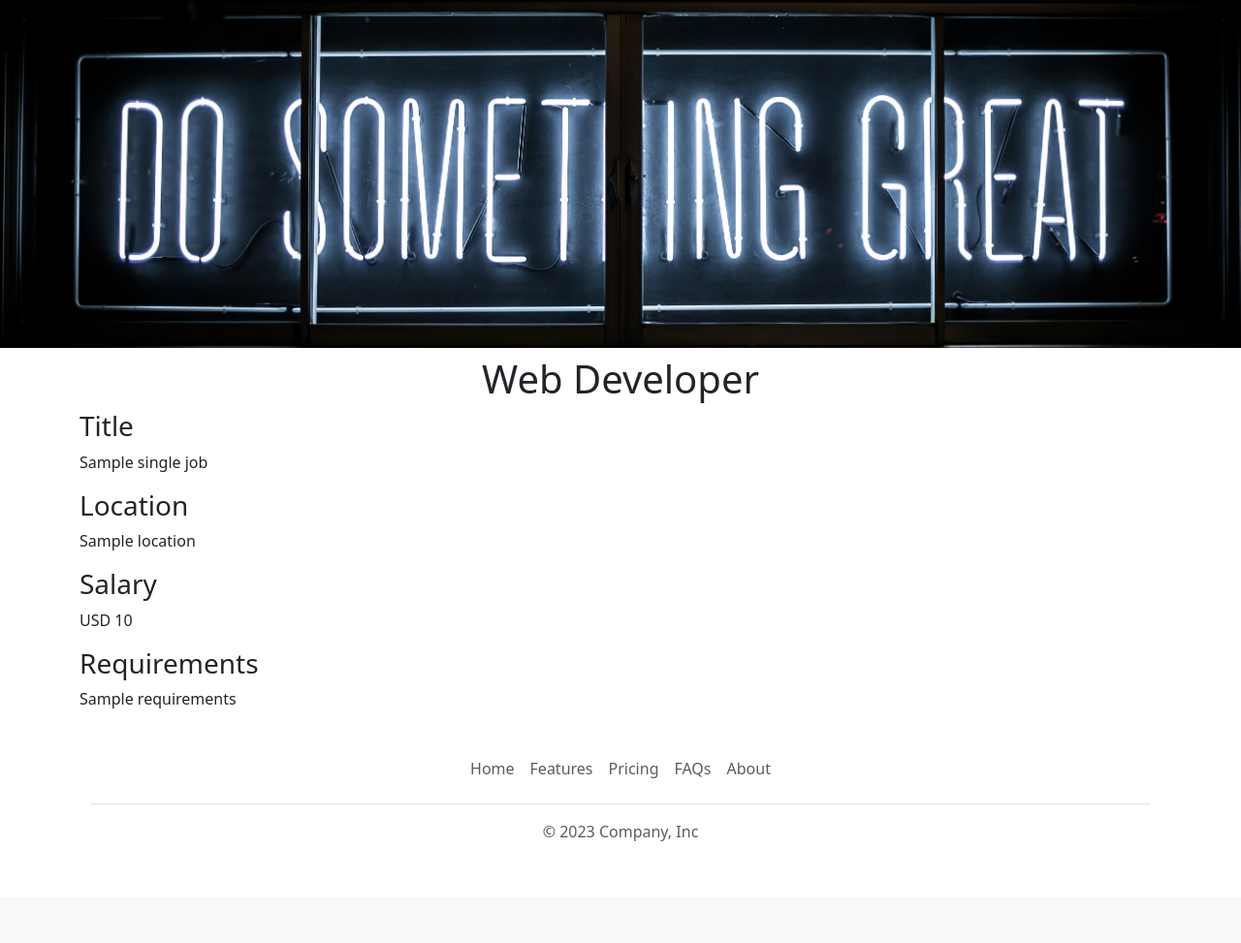
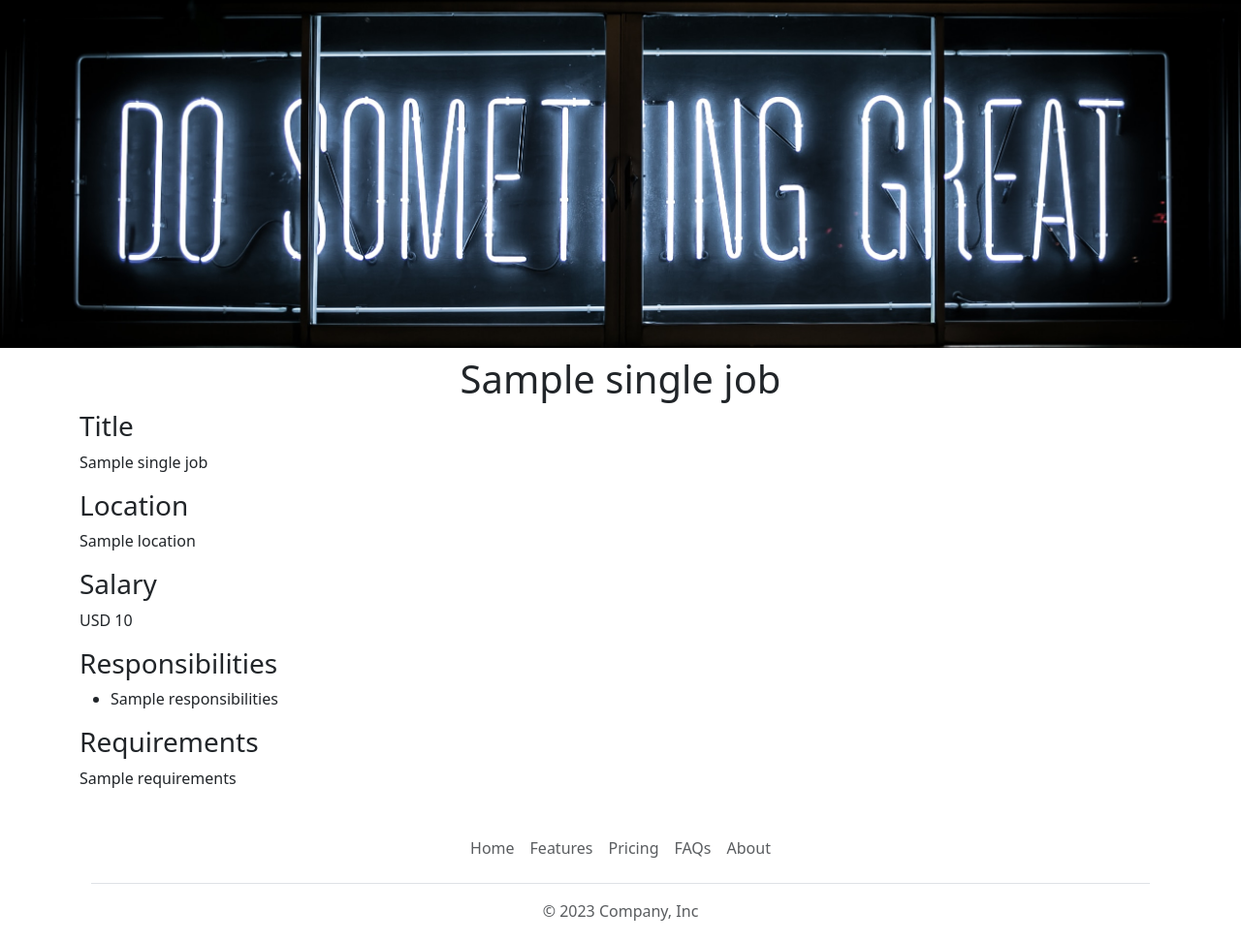
Before and after one commit to amatteini79/web-am-repository, a Flask app: template templates/jobpage.html in a window 1280 px wide. Shown: the part 57-1030 px from the top of the page at 97% size. Before the commit the page ends 925 px from the top, so only its background shows below. Run offline with Flask 3, Linux system fonts and the light colour scheme; the template is opened without the code that fills it: most values are stand-ins (such as "Sample title", 1, 10 or a date in 2020).

Commit message:
split list respondibilities

```diff
--- a/templates/banner.html
+++ b/templates/banner.html
@@ -5,4 +5,4 @@
         object-fit: cover;
     }
 </style>
-<img class="img-fluid" id="banner" src="static/images/banner.jpg">
+<img class="img-fluid" id="banner" src="../static/images/banner.jpg">
--- a/templates/jobpage.html
+++ b/templates/jobpage.html
@@ -8,13 +8,19 @@
         {% include 'nav.html' %}
         {% include 'banner.html' %}
         <div class="container">
-            <h1 class="text-center mb-2 mt-2">Web Developer</h1>
+            <h1 class="text-center mb-2 mt-2">{{single_job.title}}</h1>
             <h3>Title</h3>
             <p>{{single_job.title}}</p>
             <h3>Location</h3>
             <p>{{single_job.location}}</p>
             <h3>Salary</h3>
             <p>{{single_job.currency}} {{single_job.salary}}</p>
+            <h3>Responsibilities</h3>
+            <ul>
+                {% for line in single_job.responsibilities.split("\n") %}
+                    <li>{{line}}</li>
+                {% endfor %}
+            </ul>
             <h3>Requirements</h3>
             <p>{{single_job.requirements}}</p>
         {% include 'footer.html' %}
```
